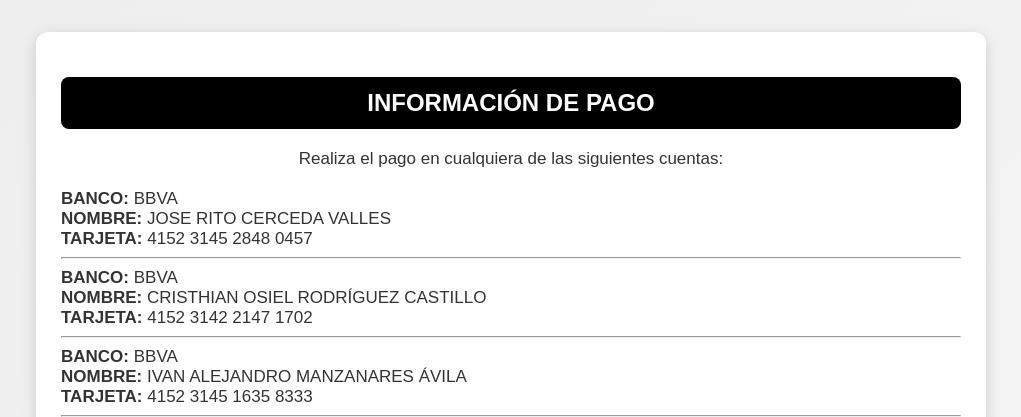
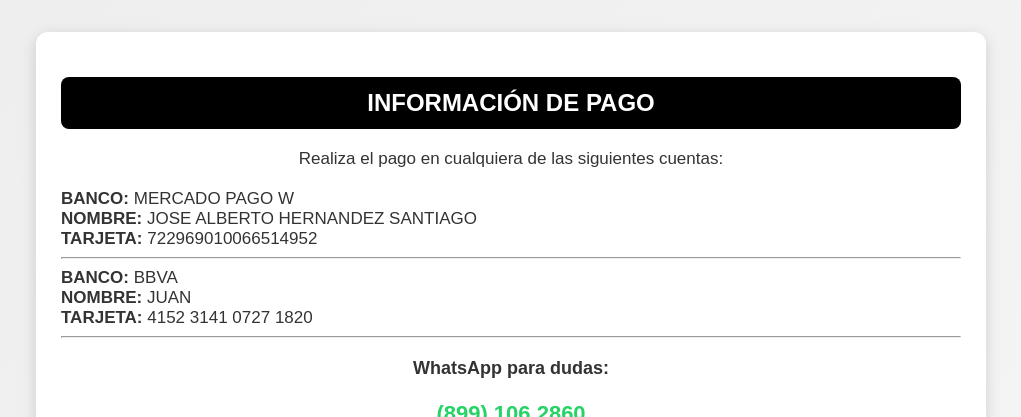
Before and after one commit to darktopmain/darktopmain.github.io, a plain HTML site: page index.html in a window 1280 px wide. Shown: the part 383-800 px from the top of the page, without its empty margins (129-1150 px from the left). Drawn offline with Linux system fonts and the light colour scheme.

Commit message:
Update index.html

```diff
--- a/index.html
+++ b/index.html
@@ -120,24 +120,21 @@
         <p style="font-size:17px;">Realiza el pago en cualquiera de las siguientes cuentas:</p>
 
         <div style="text-align:left; margin-top:20px; font-size:17px;">
-            <b>BANCO:</b> BBVA<br>
-            <b>NOMBRE:</b> JOSE RITO CERCEDA VALLES<br>
-            <b>TARJETA:</b> 4152 3145 2848 0457
+            <b>BANCO:</b> MERCADO PAGO W<br>
+            <b>NOMBRE:</b> JOSE ALBERTO HERNANDEZ SANTIAGO<br>
+            <b>TARJETA:</b> 722969010066514952
             <hr>
 
             <b>BANCO:</b> BBVA<br>
-            <b>NOMBRE:</b> CRISTHIAN OSIEL RODRÍGUEZ CASTILLO<br>
-            <b>TARJETA:</b> 4152 3142 2147 1702
+            <b>NOMBRE:</b> JUAN <br>
+            <b>TARJETA:</b> 4152 3141 0727 1820
             <hr>
 
-            <b>BANCO:</b> BBVA<br>
-            <b>NOMBRE:</b> IVAN ALEJANDRO MANZANARES ÁVILA<br>
-            <b>TARJETA:</b> 4152 3145 1635 8333
-            <hr>
+
         </div>
 
         <p style="font-size:18px; margin-top:20px;"><b>WhatsApp para dudas:</b></p>
-        <p style="font-size:22px; color:#25D366; font-weight:bold;">(899) 120 2011</p>
+        <p style="font-size:22px; color:#25D366; font-weight:bold;">(899) 106 2860</p>
     </div>
 
     <!-- GRID DE BOLETOS -->
@@ -197,7 +194,7 @@
                 return;
             }
 
-            const numero = "528993450951";
+            const numero = "528991062860";
             const mensaje = `Elegí los boletos: ${seleccionados.join(", ")}`;
             const url = `https://wa.me/${numero}?text=${encodeURIComponent(mensaje)}`;
 
```
